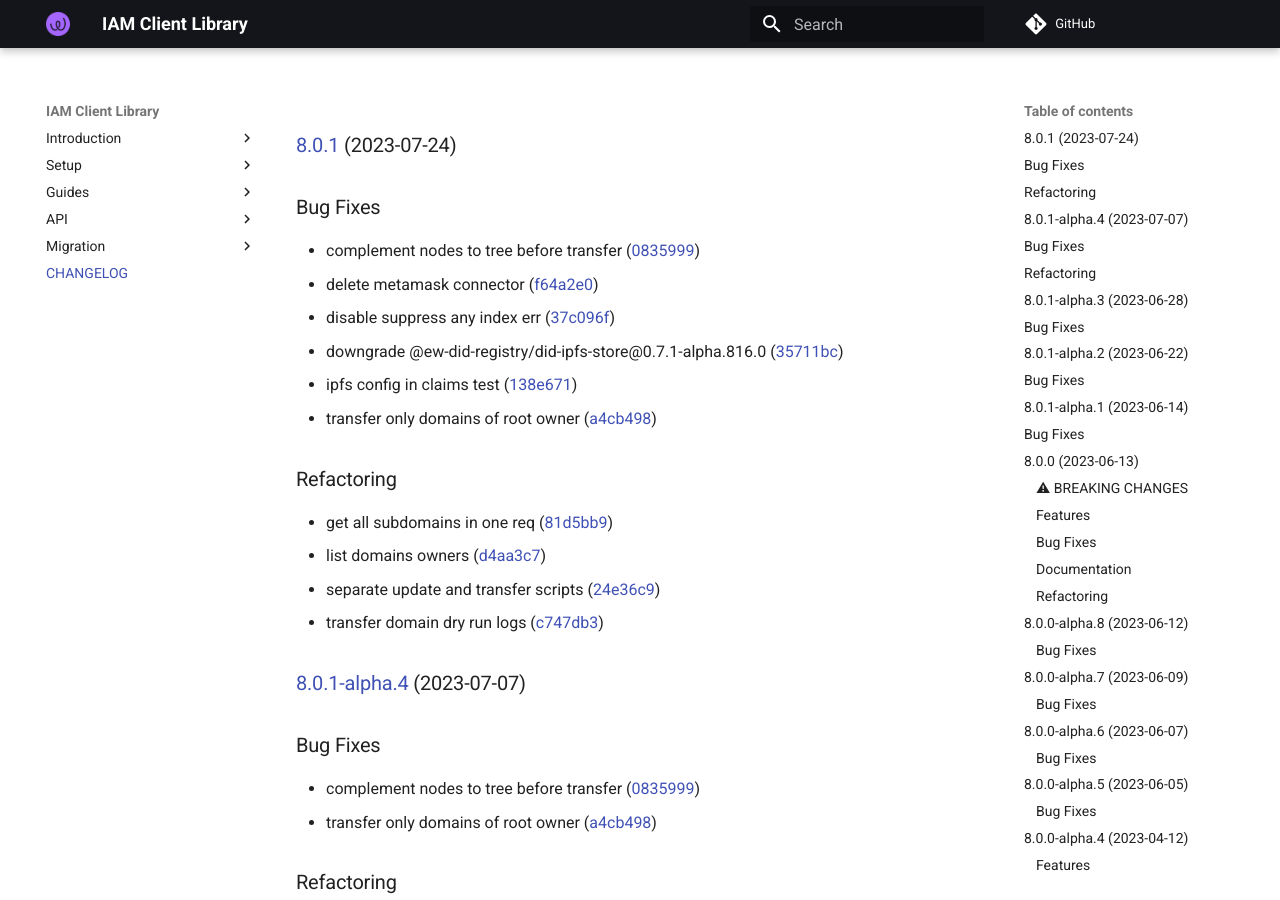
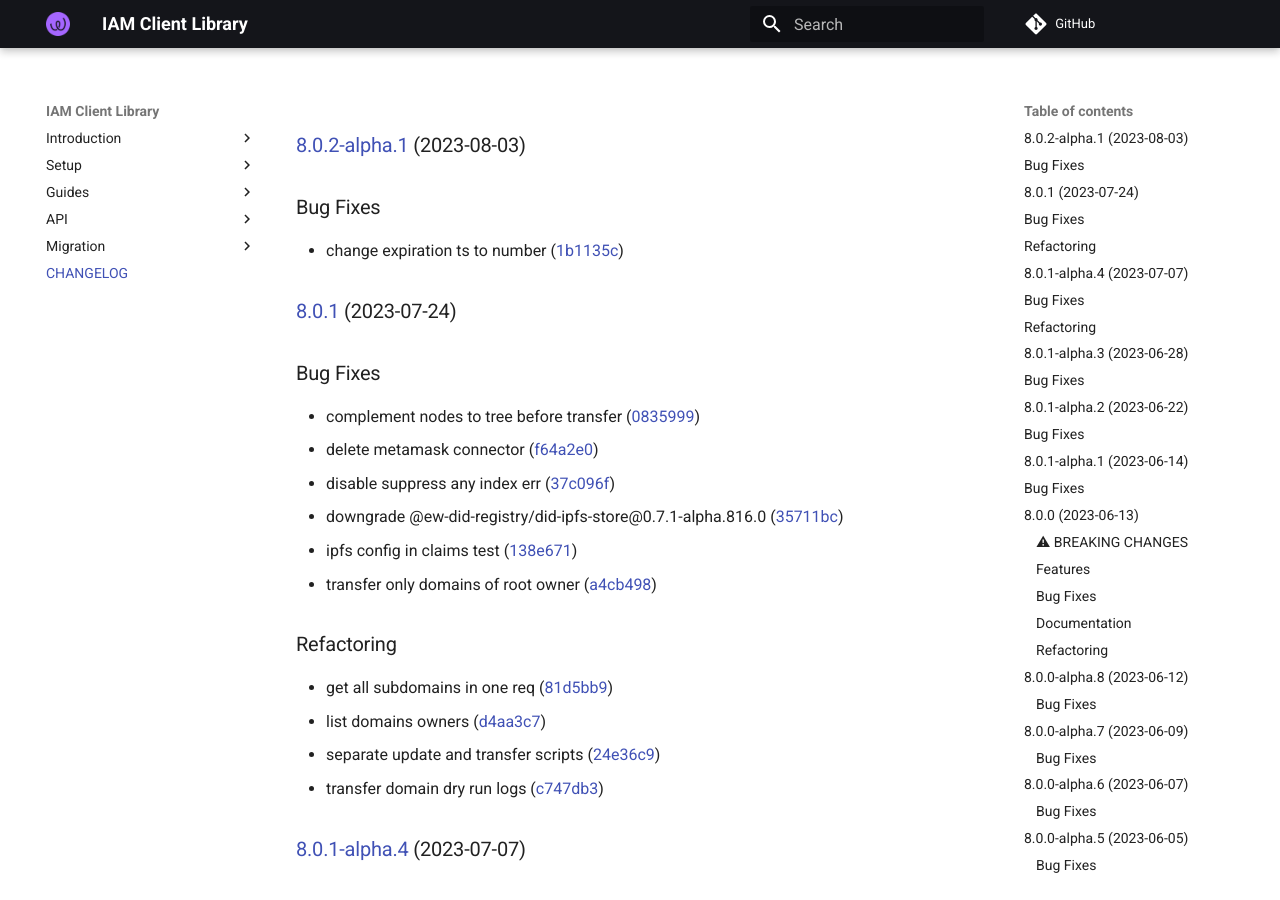
Before and after one commit to energywebfoundation/iam-client-lib, an MkDocs documentation site: the page built from docs/CHANGELOG.md, in a window 1280 px wide and 900 px high. Built offline with MkDocs 1.6.1 and Material for MkDocs 9.7.7, drawn with Linux system fonts in a browser that asks for light colours; comment, search, counter and statistics services are not loaded.

Commit message:
chore(release): 8.0.2-alpha.1 [skip ci]

```diff
--- a/docs/CHANGELOG.md
+++ b/docs/CHANGELOG.md
@@ -1,3 +1,10 @@
+### [8.0.2-alpha.1](https://github.com/energywebfoundation/iam-client-lib/compare/v8.0.1...v8.0.2-alpha.1) (2023-08-03)
+
+
+### Bug Fixes
+
+* change expiration ts to number ([1b1135c](https://github.com/energywebfoundation/iam-client-lib/commit/1b1135c9d37825ef72f46c79e0844b723a08723e))
+
 ### [8.0.1](https://github.com/energywebfoundation/iam-client-lib/compare/v8.0.0...v8.0.1) (2023-07-24)
 
 
--- a/package.json
+++ b/package.json
@@ -1,6 +1,6 @@
 {
   "name": "iam-client-lib",
-  "version": "8.0.1",
+  "version": "8.0.2-alpha.1",
   "description": "Library for Decentralized Identity and Access Management",
   "main": "lib/index.js",
   "module": "lib.esm/index.js",
```
